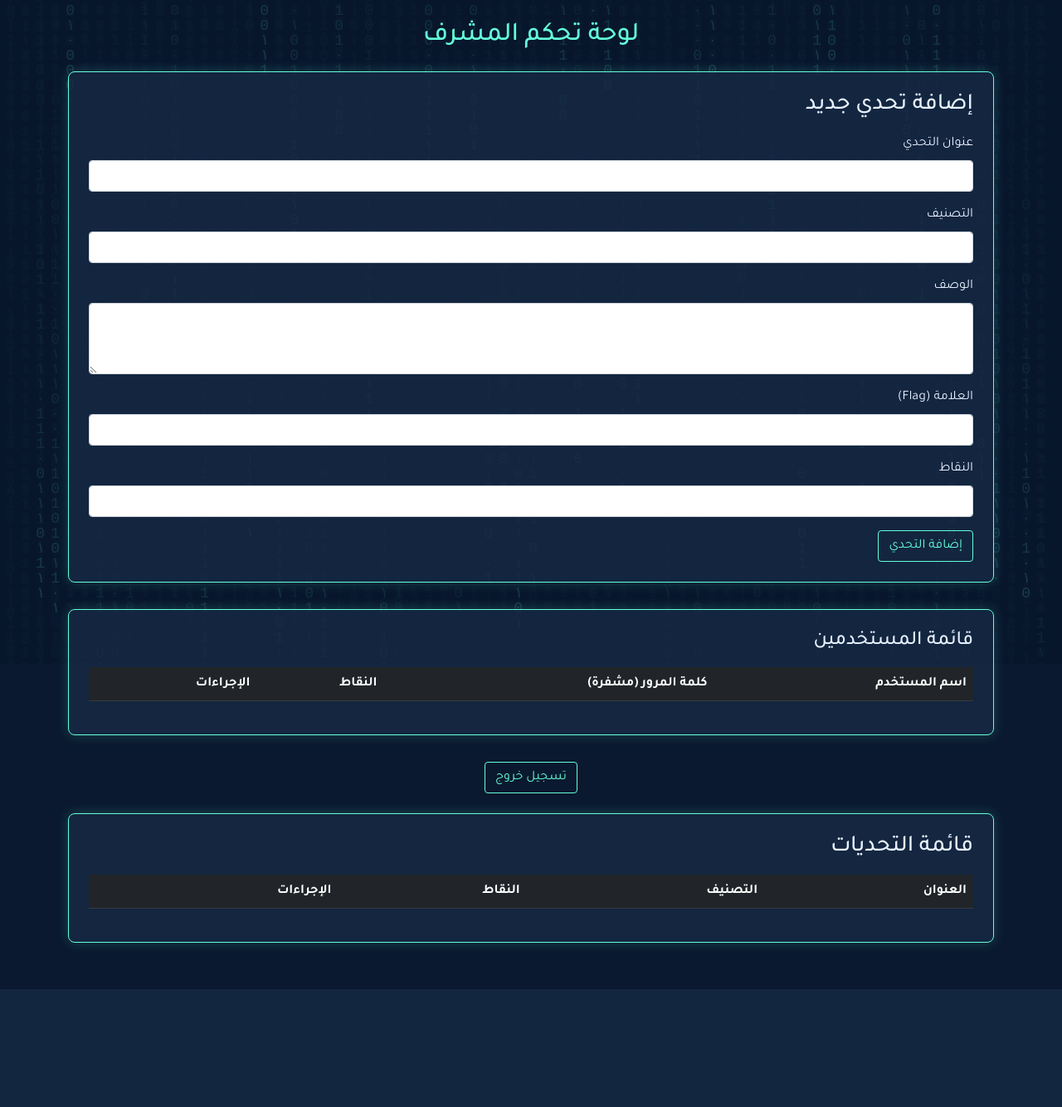
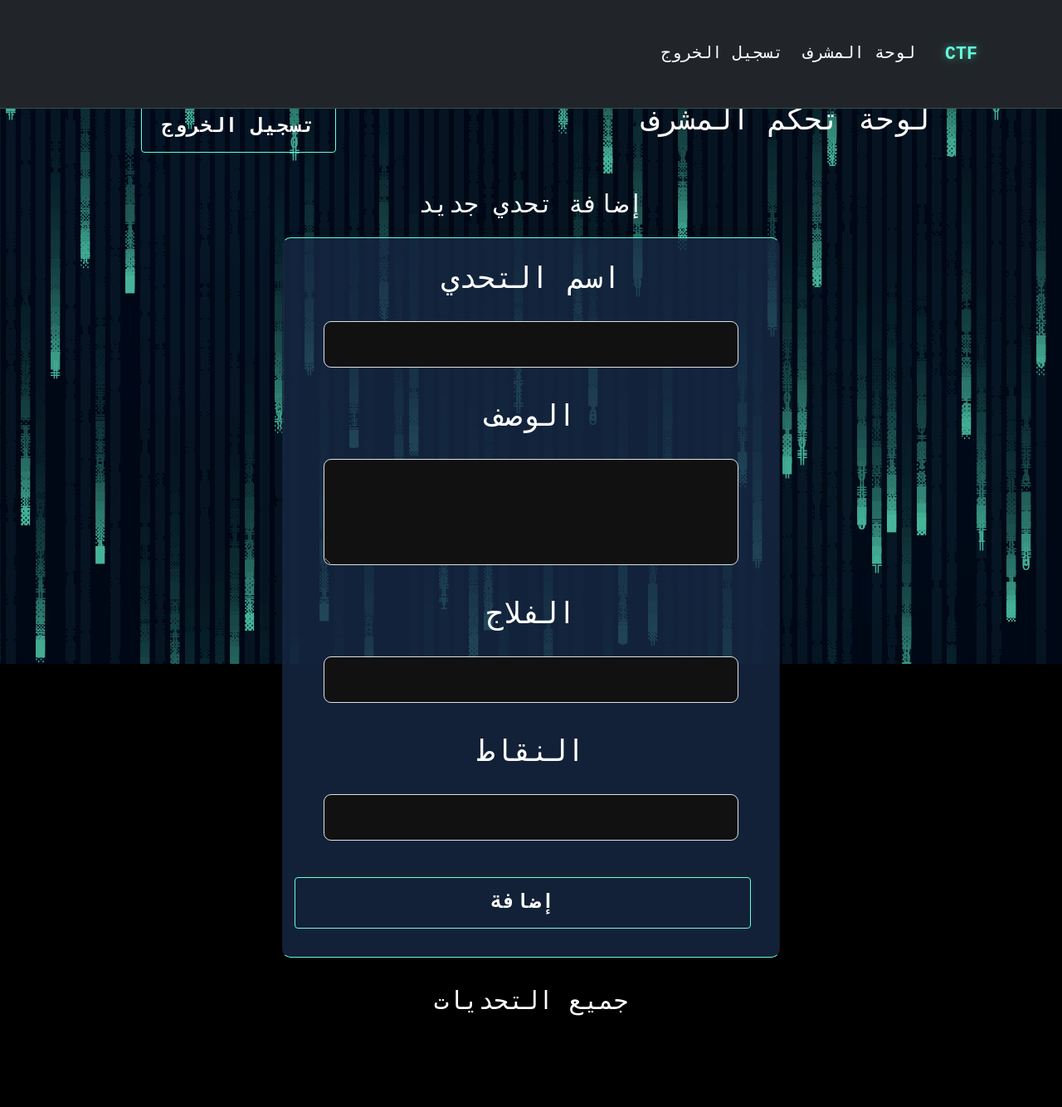
Before and after one commit to NBAYrtyujkil/ctf, a Flask app: page /admin_dashboard in a window 1280 px wide. Shown: the whole page at 83% size. Before the commit the page ends 1192 px from the top, so only its background shows below. Run offline with Flask 3, Linux system fonts and the light colour scheme; the visitor is signed in with stand-in values (Sample User, id 1); lists and menus that the app fills with data are empty; some libraries are stand-ins or nearby versions.

Commit message:
new vertion to ctf

```diff
--- a/static/css/custom.css
+++ b/static/css/custom.css
@@ -34,7 +34,7 @@
   flex-direction: column;
   align-items: center;
   justify-content: center;
-  overflow-x: hidden;
+  overflow-x: scroll;
   position: relative;
 }
 
--- a/templates/admin_dashboard.html
+++ b/templates/admin_dashboard.html
@@ -1,101 +1,43 @@
 {% extends "base.html" %}
+{% block title %}الرئيسية{% endblock %}
+{% block content %}
 
-{% block title %}لوحة تحكم المشرف{% endblock %}
+<div class="container py-4">
+    <div class="d-flex justify-content-between align-items-center mb-4">
+        <h4>لوحة تحكم المشرف</h4>
+        <a href="/logout" class="btn btn-danger">تسجيل الخروج</a>
+    </div>
 
-{% block content %}
-<h2 class="mb-4 text-center" style="color: #64ffda;">لوحة تحكم المشرف</h2>
-
-<div class="cyber-card">
-    <h3 class="mb-3">إضافة تحدي جديد</h3>
-    <form method="POST" action="{{ url_for('admin_dashboard') }}">
-        <input type="hidden" name="csrf_token" value="{{ csrf_token() }}">
+    <h5>إضافة تحدي جديد</h5>
+    <form method="POST" action="/add_challenge" class="card p-3 shadow mb-4">
         <div class="mb-3">
-            <label for="title" class="form-label">عنوان التحدي</label>
-            <input type="text" class="form-control" id="title" name="title" required>
+            <label class="form-label">اسم التحدي</label>
+            <input type="text" name="name" class="form-control" required>
         </div>
         <div class="mb-3">
-            <label for="category" class="form-label">التصنيف</label>
-            <input type="text" class="form-control" id="category" name="category" required>
+            <label class="form-label">الوصف</label>
+            <textarea name="description" class="form-control" rows="3" required></textarea>
         </div>
         <div class="mb-3">
-            <label for="description" class="form-label">الوصف</label>
-            <textarea class="form-control" id="description" name="description" rows="3" required></textarea>
+            <label class="form-label">الفلاج</label>
+            <input type="text" name="flag" class="form-control" required>
         </div>
         <div class="mb-3">
-            <label for="flag" class="form-label">العلامة (Flag)</label>
-            <input type="text" class="form-control" id="flag" name="flag" required>
+            <label class="form-label">النقاط</label>
+            <input type="number" name="points" class="form-control" required>
         </div>
-        <div class="mb-3">
-            <label for="points" class="form-label">النقاط</label>
-            <input type="number" class="form-control" id="points" name="points" required min="0">
-        </div>
-        <button type="submit" class="btn btn-cyber">إضافة التحدي</button>
+        <button type="submit" class="btn btn-success w-100">إضافة</button>
     </form>
+
+    <h5>جميع التحديات</h5>
+    <ul class="list-group">
+        {% for challenge in challenges %}
+        <li class="list-group-item d-flex justify-content-between align-items-center">
+            {{ challenge.name }}
+            <a href="/delete_challenge/{{ challenge.id }}" class="btn btn-sm btn-outline-danger">حذف</a>
+        </li>
+        {% endfor %}
+    </ul>
 </div>
 
-<div class="cyber-card">
-    <h4 class="mb-3">قائمة المستخدمين</h4>
-    <div class="table-responsive">
-        <table class="table table-dark table-hover">
-            <thead>
-                <tr>
-                    <th>اسم المستخدم</th>
-                    <th>كلمة المرور (مشفرة)</th>
-                    <th>النقاط</th>
-                    <th>الإجراءات</th>
-                </tr>
-            </thead>
-            <tbody>
-                {% for u in users %}
-                <tr>
-                    <td>{{ u.username }}</td>
-                    <td><small>{{ u.password }}</small></td>
-                    <td>{{ u.score }}</td>
-                    <td>
-                        <form method="POST" action="{{ url_for('delete_user', user_id=u.id) }}" onsubmit="return confirm('هل أنت متأكد من حذف هذا المستخدم؟');">
-                            <input type="hidden" name="csrf_token" value="{{ csrf_token() }}">
-                            <button type="submit" class="btn btn-danger btn-sm">حذف</button>
-                        </form>
-                    </td>
-                </tr>
-                {% endfor %}
-            </tbody>
-        </table>
-    </div>
-</div>
-
-<div class="text-center mb-4">
-    <a href="{{ url_for('logout') }}" class="btn btn-cyber">تسجيل خروج</a>
-</div>
-
-<div class="cyber-card">
-    <h3 class="mb-3">قائمة التحديات</h3>
-    <div class="table-responsive">
-        <table class="table table-dark table-hover">
-            <thead>
-                <tr>
-                    <th>العنوان</th>
-                    <th>التصنيف</th>
-                    <th>النقاط</th>
-                    <th>الإجراءات</th>
-                </tr>
-            </thead>
-            <tbody>
-                {% for challenge in challenges %}
-                <tr>
-                    <td>{{ challenge.title }}</td>
-                    <td>{{ challenge.category }}</td>
-                    <td>{{ challenge.points }}</td>
-                    <td>
-                        <form action="{{ url_for('delete_challenge', challenge_id=challenge.id) }}" method="POST" style="display:inline;">
-                            <input type="hidden" name="csrf_token" value="{{ csrf_token() }}">
-                            <button type="submit" class="btn btn-danger btn-sm" onclick="return confirm('هل أنت متأكد من حذف هذا التحدي؟')">حذف</button>
-                        </form>
-                    </td>
-                </tr>
-                {% endfor %}
-            </tbody>
-        </table>
-    </div>
-</div>
 {% endblock %}
--- a/templates/base.html
+++ b/templates/base.html
@@ -1,122 +1,121 @@
 <!DOCTYPE html>
 <html lang="ar" dir="rtl">
+
 <head>
     <meta charset="UTF-8">
     <meta name="viewport" content="width=device-width, initial-scale=1.0">
-    <title>{% block title %}نظام CTF{% endblock %}</title>
-    <link href="https://fonts.googleapis.com/css2?family=Tajawal:wght@400;500;700&display=swap" rel="stylesheet">
-    <link href="https://cdn.jsdelivr.net/npm/bootstrap@5.1.3/dist/css/bootstrap.min.css" rel="stylesheet">
+    <title>{% block title %}CTF{% endblock %}</title>
+    <link href="https://cdn.jsdelivr.net/npm/bootstrap@5.3.0/dist/css/bootstrap.rtl.min.css" rel="stylesheet">
+    <link rel="stylesheet" href="../static/css/custom.css">
     <style>
-        :root {
-            --primary-dark: #0a192f;
-            --secondary-dark: #172a45;
-            --cyber-teal: #64ffda;
-            --cyber-blue: #1e90ff;
-            --text-light: #e6f1ff;
-            --text-gray: #8892b0;
+        body {
+            background-color: #000 !important;
+            color: #ffffff !important;
         }
-        body {
-            background-color: var(--primary-dark);
-            color: var(--text-light);
-            font-family: 'Tajawal', sans-serif;
-            min-height: 100vh;
+
+        .container,
+        .card,
+        h1,
+        h2,
+        h3,
+        p,
+        a,
+        label,
+        input,
+        button {
+            color: #ffffff !important;
         }
-        .cyber-card {
-            background: rgba(23, 42, 69, 0.8);
-            border: 1px solid var(--cyber-teal);
-            border-radius: 8px;
-            box-shadow: 0 0 15px rgba(100, 255, 218, 0.2);
-            margin-bottom: 2rem;
-            padding: 1.5rem;
-        }
-        .btn-cyber {
-            border: 1px solid var(--cyber-teal);
-            color: var(--cyber-teal);
-            background: transparent;
-            transition: all 0.3s;
-        }
-        .btn-cyber:hover {
-            background: rgba(100, 255, 218, 0.1);
-            box-shadow: 0 0 10px rgba(100, 255, 218, 0.3);
-        }
-        #matrix-bg {
-            position: fixed;
-            top: 0;
-            left: 0;
-            width: 100%;
-            height: 100%;
-            z-index: -1;
-            opacity: 0.15;
+
+        input,
+        textarea {
+            background-color: #111 !important;
+            color: #fff !important;
         }
     </style>
-    {% block head %}{% endblock %}
+    <style>
+  .navbar {
+    padding-top: 0.2rem !important;
+    padding-bottom: 0.2rem !important;
+  }
+
+  .navbar-brand {
+    font-size: 0.9rem;
+    padding: 0;
+  }
+
+  .nav-link {
+    font-size: 0.85rem;
+    padding-top: 0.2rem !important;
+    padding-bottom: 0.2rem !important;
+  }
+
+  .navbar-toggler {
+    padding: 0.2rem !important;
+  }
+</style>
+
+
+
 </head>
-<body>
-    <canvas id="matrix-bg"></canvas>
-    <div class="container py-4">
-        {% with messages = get_flashed_messages(with_categories=true) %}
-            {% if messages %}
-                {% for category, message in messages %}
-                    <div class="alert alert-{{ category }} alert-dismissible fade show">
-                        {{ message }}
-                        <button type="button" class="btn-close" data-bs-dismiss="alert" aria-label="Close"></button>
-                    </div>
-                {% endfor %}
-            {% endif %}
-        {% endwith %}
 
+<body class="bg-black text-success">
+
+    <!-- ✅ Navbar -->
+    <nav class="navbar navbar-expand-lg navbar-dark bg-dark">
+        <div class="container">
+            <a class="navbar-brand" href="/">CTF</a>
+            <button class="navbar-toggler" type="button" data-bs-toggle="collapse" data-bs-target="#navbarNav">
+                <span class="navbar-toggler-icon"></span>
+            </button>
+
+            <div class="collapse navbar-collapse justify-content-between" id="navbarNav">
+                <ul class="navbar-nav">
+                    {% if session.get('username') %}
+                    <li class="nav-item">
+                        <a class="nav-link" href="/dashboard">لوحة المستخدم</a>
+                    </li>
+                    <li class="nav-item">
+                        <a class="nav-link" href="/logout">تسجيل الخروج</a>
+                    </li>
+                    {% elif session.get('admin') %}
+                    <li class="nav-item">
+                        <a class="nav-link" href="/admin_dashboard">لوحة المشرف</a>
+                    </li>
+                    <li class="nav-item">
+                        <a class="nav-link" href="/logout">تسجيل الخروج</a>
+                    </li>
+                    {% else %}
+                    <li class="nav-item">
+                        <a class="nav-link" href="/login">دخول المستخدم</a>
+                    </li>
+                    <li class="nav-item">
+                        <a class="nav-link" href="/register">إنشاء حساب</a>
+                    </li>
+                    {% endif %}
+                </ul>
+            </div>
+        </div>
+    </nav>
+
+    <!-- 🔻 Page Content -->
+    <div class="container mt-4">
+        <canvas id="matrix-rain" style="
+    position: fixed;
+    top: 0;
+    left: 0;
+    z-index: -1;
+    pointer-events: none;
+    width: 100%;
+    height: 100%;
+"></canvas>
         {% block content %}{% endblock %}
     </div>
 
-    <script src="https://cdn.jsdelivr.net/npm/bootstrap@5.1.3/dist/js/bootstrap.bundle.min.js"></script>
-    <script>
-        // Binary Rain Animation
-        document.addEventListener('DOMContentLoaded', () => {
-            const canvas = document.getElementById('matrix-bg');
-            const ctx = canvas.getContext('2d');
 
-            function resizeCanvas() {
-                canvas.width = window.innerWidth;
-                canvas.height = window.innerHeight;
-            }
+    <script src="https://cdn.jsdelivr.net/npm/bootstrap@5.3.0/dist/js/bootstrap.bundle.min.js"></script>
+    <script src="{{ url_for('static', filename='js/matrix.js') }}"></script>
 
-            const chars = "01٠١";
-            const fontSize = 18;
-            let drops = [];
 
-            function initDrops() {
-                const cols = Math.floor(canvas.width / fontSize);
-                drops = Array(cols).fill(0).map(() => Math.random() * -100);
-            }
+</body>
 
-            function draw() {
-                ctx.fillStyle = 'rgba(10, 25, 47, 0.05)';
-                ctx.fillRect(0, 0, canvas.width, canvas.height);
-
-                ctx.fillStyle = '#64ffda';
-                ctx.font = `${fontSize}px 'Courier New', monospace`;
-
-                for (let i = 0; i < drops.length; i++) {
-                    const char = chars[Math.floor(Math.random() * chars.length)];
-                    const x = i * fontSize;
-                    const y = drops[i] * fontSize;
-
-                    ctx.fillText(char, x, y);
-
-                    if (y > canvas.height && Math.random() > 0.975) {
-                        drops[i] = 0;
-                    }
-                    drops[i]++;
-                }
-
-                requestAnimationFrame(draw);
-            }
-
-            window.addEventListener('resize', resizeCanvas);
-            resizeCanvas();
-            initDrops();
-            draw();
-        });
-    </script>
-</body>
 </html>
```
Also changed, not shown: templates/admin_login.html (+19 -21 lines), templates/dashboard.html (+25 -41 lines), templates/index.html (+15 -45 lines), templates/login.html (+14 -21 lines), templates/register.html (+14 -31 lines), templates/scoreboard.html (+28 -42 lines), app.py (line endings or trailing spaces), static/js/matrix.js (renamed from static/js/rain.js).
